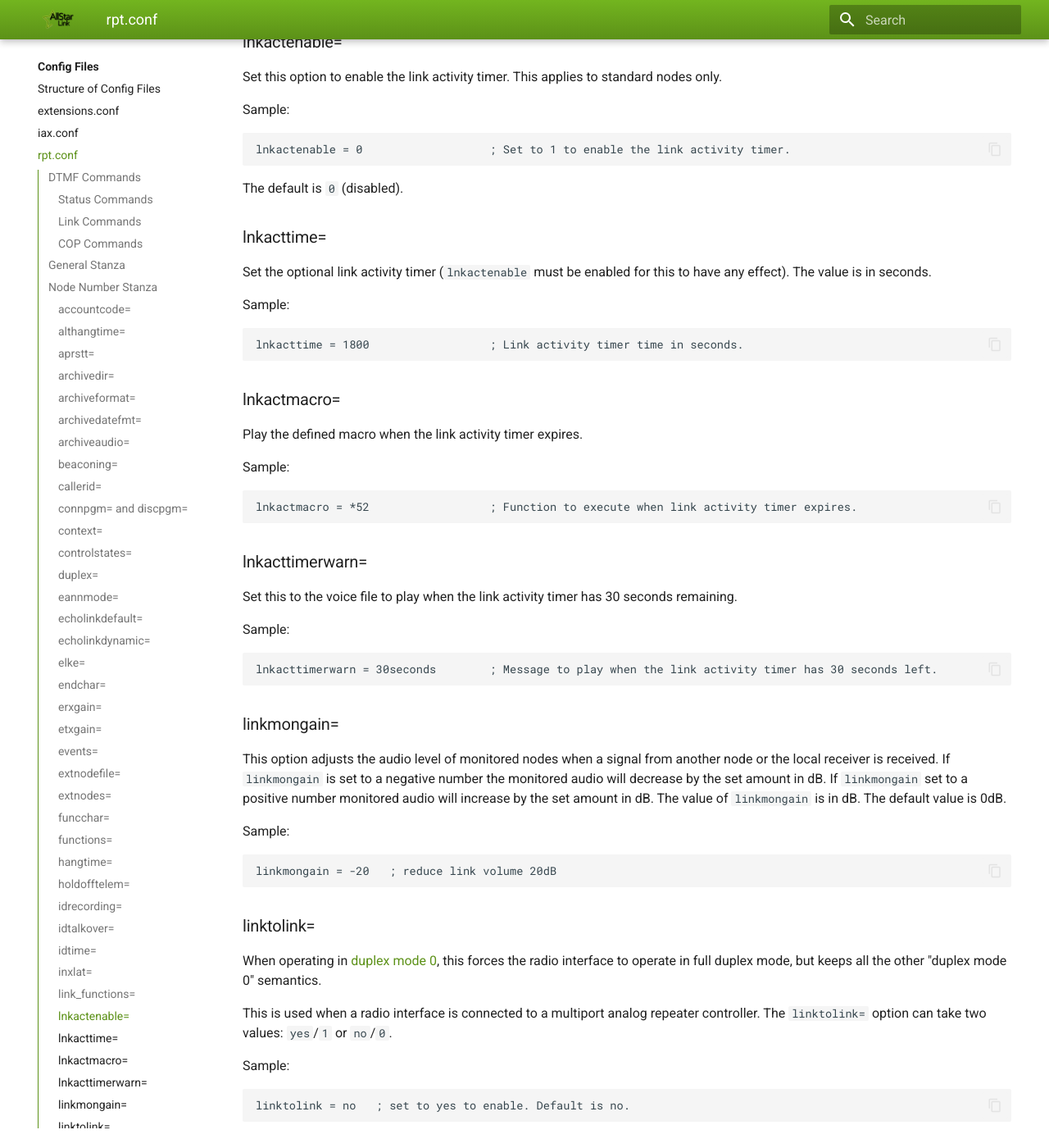
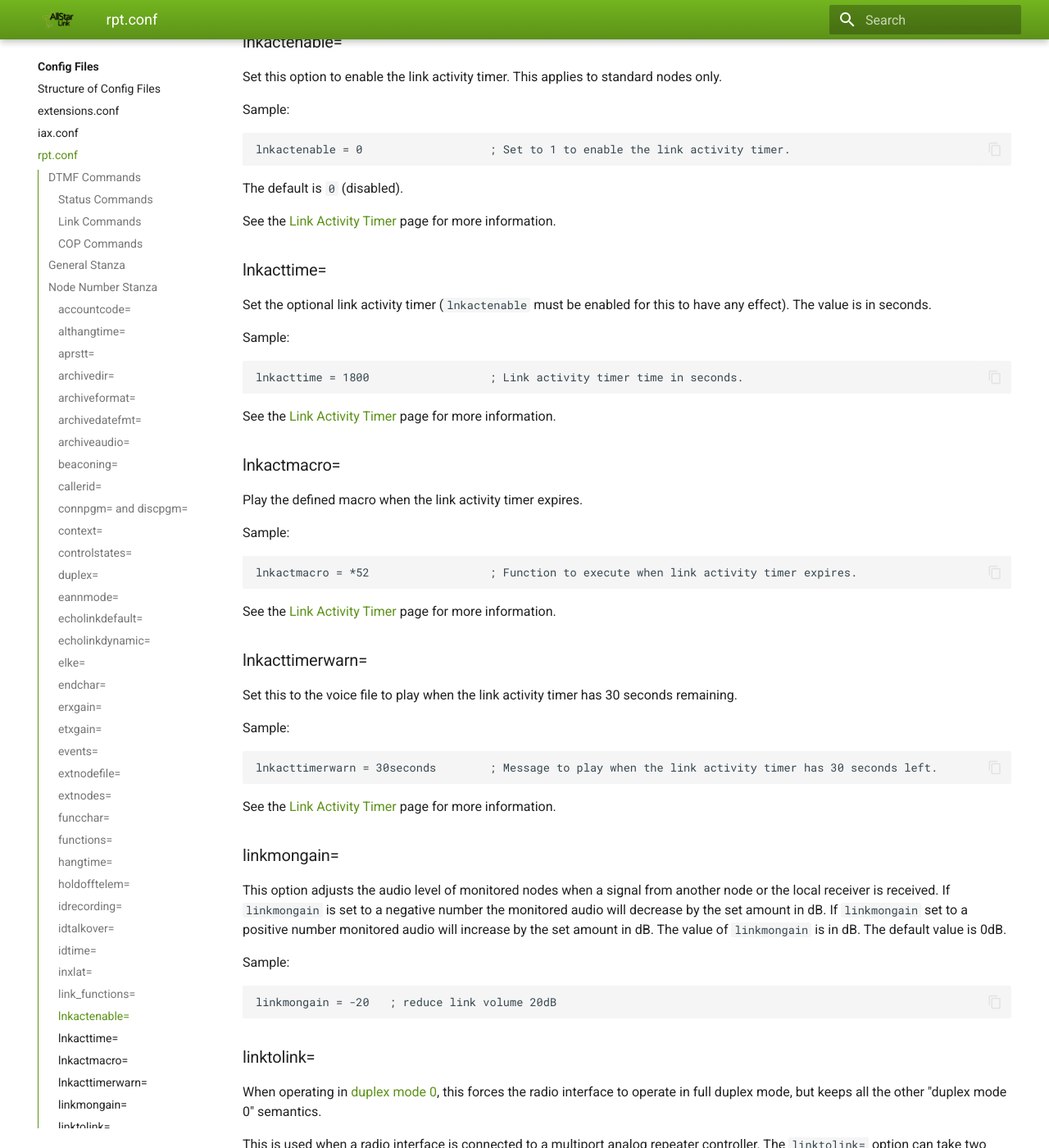
Before and after one commit to AllStarLink/ASL3-Manual, an MkDocs documentation site: the page built from docs/config/rpt_conf.md, in a window 1280 px wide and 1400 px high, scrolled down 16901 px. Shown: the whole window at 82% size. Built offline with MkDocs 1.6.1 and Material for MkDocs 9.7.7, drawn with Linux system fonts in a browser that asks for light colours.

Commit message:
Convert Link Activity Timer Wiki page for ASL3 manual. (#158)
* Convert Link Activity Timer Wiki page for ASL3 manual.

* Formatting tweak.

* Add note about RF-only resetting the timer, update sound path, used real sound file for example.

````diff
--- a/docs/config/rpt_conf.md
+++ b/docs/config/rpt_conf.md
@@ -589,6 +589,8 @@ lnkactenable = 0                   ; Set to 1 to enable the link activity timer.
 
 The default is `0` (disabled).
 
+See the [Link Activity Timer](../adv-topics/linkacttimer.md) page for more information.
+
 ### lnkacttime=
 Set the optional link activity timer (`lnkactenable` must be enabled for this to have any effect). The value is in seconds.
 
@@ -598,6 +600,8 @@ Sample:
 lnkacttime = 1800                  ; Link activity timer time in seconds.
 ```
 
+See the [Link Activity Timer](../adv-topics/linkacttimer.md) page for more information.
+
 ### lnkactmacro=
 Play the defined macro when the link activity timer expires.
 
@@ -607,6 +611,8 @@ Sample:
 lnkactmacro = *52                  ; Function to execute when link activity timer expires.
 ```
 
+See the [Link Activity Timer](../adv-topics/linkacttimer.md) page for more information.
+
 ### lnkacttimerwarn=
 Set this to the voice file to play when the link activity timer has 30 seconds remaining.
 
@@ -615,6 +621,8 @@ Sample:
 ```
 lnkacttimerwarn = 30seconds        ; Message to play when the link activity timer has 30 seconds left.
 ```
+
+See the [Link Activity Timer](../adv-topics/linkacttimer.md) page for more information.
 
 ### linkmongain=
 This option adjusts the audio level of monitored nodes when a signal from another node or the local receiver is received. If `linkmongain` is set to a negative number the monitored audio will decrease by the set amount in dB. If `linkmongain` set to a positive number monitored audio will increase by the set amount in dB. The value of `linkmongain` is in dB. The default value is 0dB.
--- a/mkdocs.yml
+++ b/mkdocs.yml
@@ -115,6 +115,7 @@ nav:
     - adv-topics/hotspot_hd.md
     - adv-topics/httpreg.md
     - adv-topics/iaxreg.md
+    - adv-topics/linkacttimer.md
     - adv-topics/litz.md
     - adv-topics/macros.md
     - adv-topics/mdc1200.md
````
Also changed, not shown: docs/adv-topics/linkacttimer.md (added, +41 -0 lines).
